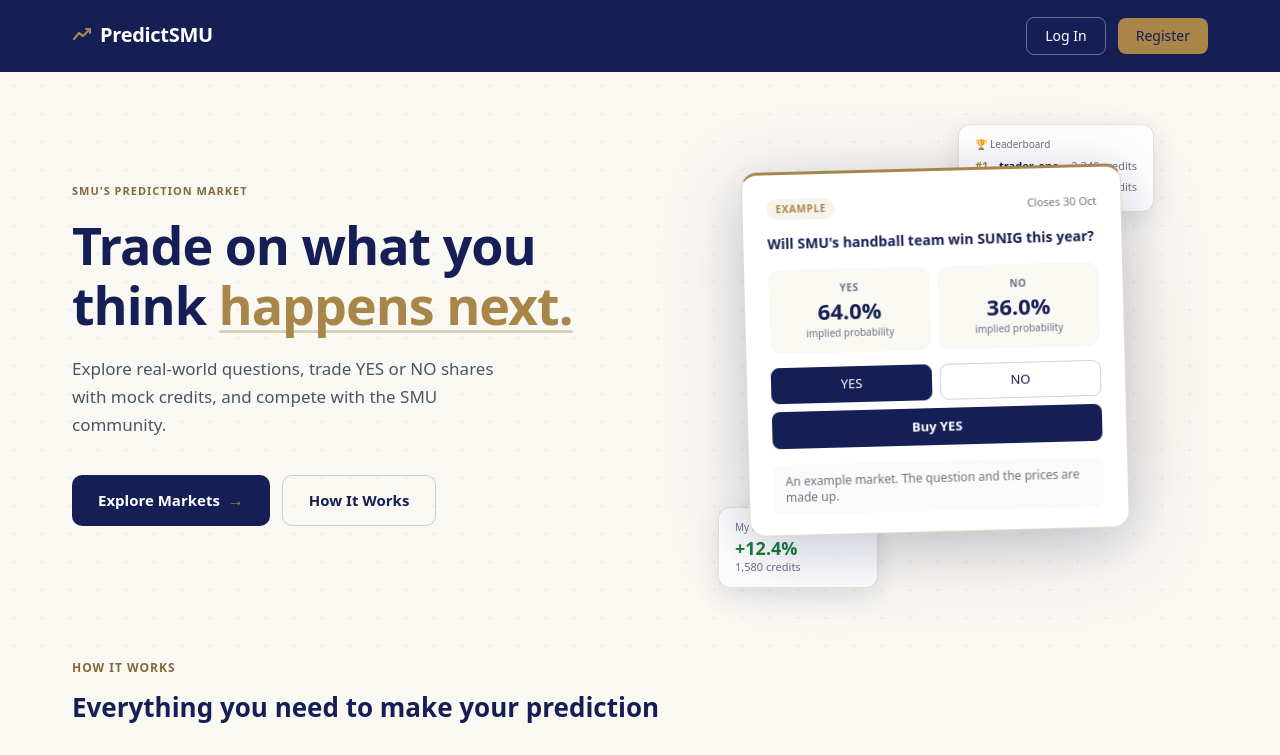
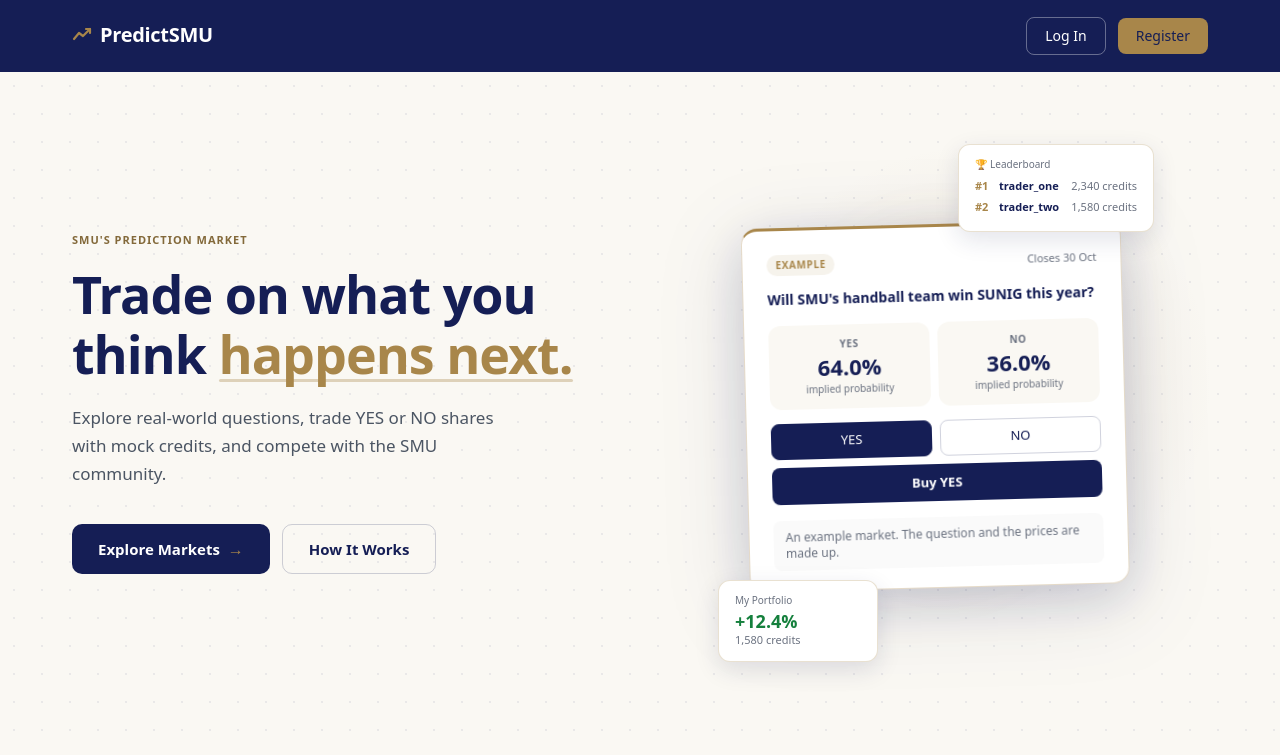
Before and after one commit to decker757/CS464, a React (Vite) app in the folder frontend/: page / in a window 1280 px wide. Shown: the top 755 px of the page. Built offline with nearby package versions, Linux system fonts and the light colour scheme; no server answers.

Commit message:
fix(frontend): stack the hero's floating cards above and below the example, in front of it, so it no longer hides their text
Refs #435

```diff
--- a/frontend/src/components/landing/LandingHero.tsx
+++ b/frontend/src/components/landing/LandingHero.tsx
@@ -13,10 +13,20 @@
 ]
 const EXAMPLE_NET_WORTH = '1580'
 
-/** A small card pinned to a corner of the preview. Pass its position in `className`. */
+/**
+ * A small card overlapping one edge of the preview. Pass its side and its
+ * overlap in `className`.
+ *
+ * The cards used to be pinned absolutely to the preview's corners, behind it,
+ * and the preview hid most of their text at every width: "…redits" was all a
+ * visitor saw of the standings (#435). They now stack above and below the
+ * preview in the flow, so nothing can slide under it, and sit in front of it,
+ * so the few pixels they share land on the preview's padding and not on either
+ * card's text.
+ */
 function FloatingCard({ className, children }: { className: string; children: React.ReactNode }) {
   return (
-    <div className={`absolute z-[2] rounded-xl border border-smu-gold/25 bg-white px-4 py-3 shadow-float ${className}`}>
+    <div className={`relative z-[4] rounded-xl border border-smu-gold/25 bg-white px-4 py-3 shadow-float ${className}`}>
       {children}
     </div>
   )
@@ -24,7 +34,7 @@
 
 function PortfolioMiniCard() {
   return (
-    <FloatingCard className="-bottom-6 -left-8 w-40">
+    <FloatingCard className="-mt-2 -ml-8 w-40 self-start">
       <p className="mb-1 text-[10px] text-subtle">My Portfolio</p>
       <p className="text-lg leading-none font-extrabold text-success">+12.4%</p>
       <p className="mt-0.5 text-[11px] text-muted">{formatCredits(EXAMPLE_NET_WORTH)} credits</p>
@@ -34,7 +44,7 @@
 
 function LeaderboardMiniCard() {
   return (
-    <FloatingCard className="-top-5 -right-6 w-[196px]">
+    <FloatingCard className="-mr-6 -mb-2 w-[196px] self-end">
       <p className="mb-1.5 text-[10px] text-subtle">🏆 Leaderboard</p>
       {EXAMPLE_LEADERS.map(({ rank, name, credits }) => (
         <div key={rank} className="mb-1 flex items-center justify-between text-[11px]">
@@ -81,12 +91,12 @@
         </div>
 
         <div className="flex items-center justify-center">
-          <div className="relative w-full max-w-[380px] pt-6 pb-8">
+          <div className="relative flex w-full max-w-[380px] flex-col">
             <div aria-hidden className="pointer-events-none absolute top-1/2 left-1/2 z-0 h-4/5 w-[90%] -translate-1/2 rounded-3xl bg-radial from-smu-gold/18 to-transparent to-70% blur-[20px]" />
+            <LeaderboardMiniCard />
             <div className="relative z-[3] origin-bottom -rotate-[1.5deg] drop-shadow-hero">
               <MarketPreviewCard />
             </div>
-            <LeaderboardMiniCard />
             <PortfolioMiniCard />
           </div>
         </div>
```
